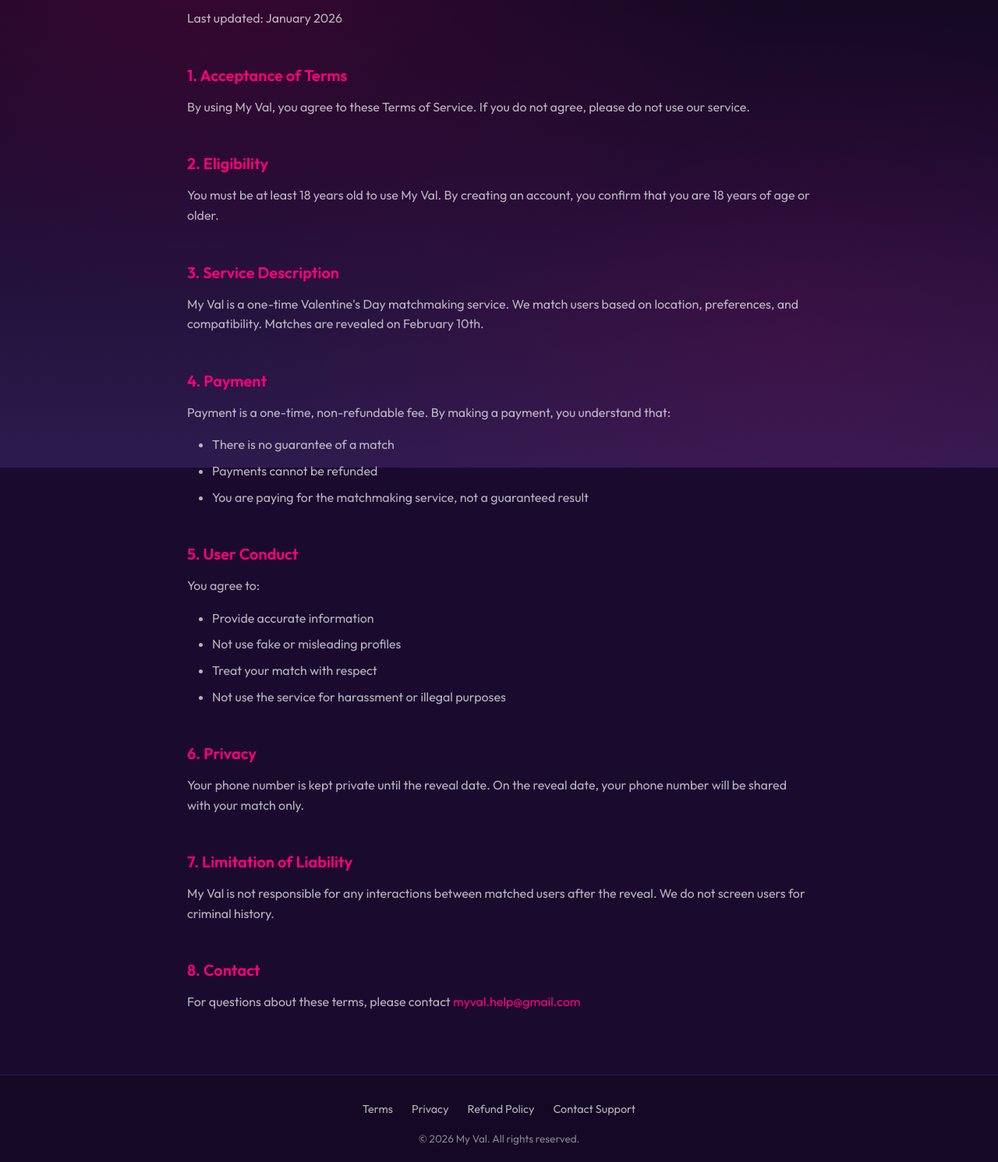
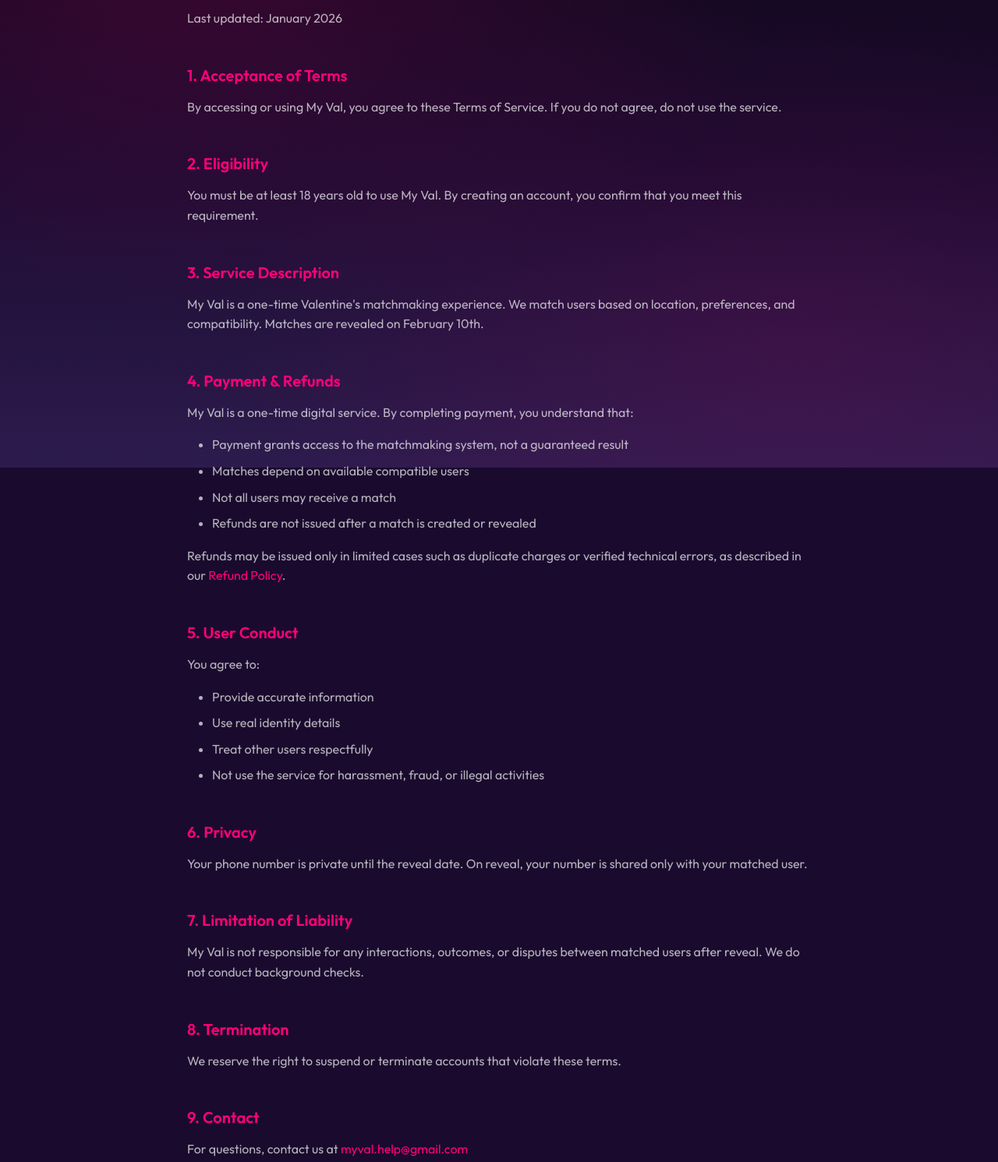
Before and after one commit to grandigitals/MyVal, a website: page frontend/terms.html in a window 1280 px wide. Shown: the part 200-1691 px from the top of the page at 78% size. Drawn offline with Linux system fonts and the light colour scheme.

Commit message:
Live payment activated

```diff
--- a/frontend/js/config.js
+++ b/frontend/js/config.js
@@ -13,7 +13,7 @@
     REVEAL_DATE: new Date('2026-02-10T00:00:00+01:00'),
 
     // Payment - Paystack
-    PAYSTACK_PUBLIC_KEY: 'pk_test_9c369555960d671de6bf186a73eb6b594df2f357',
+    PAYSTACK_PUBLIC_KEY: 'pk_live_5dc75e32458b1e76fd04b3ec74e9563255db81c9',
     PAYMENT_AMOUNT: 200000, // Amount in kobo (₦2,000)
     PAYMENT_CURRENCY: 'NGN',
 
--- a/frontend/terms.html
+++ b/frontend/terms.html
@@ -32,45 +32,50 @@
                 <p>Last updated: January 2026</p>
 
                 <h2>1. Acceptance of Terms</h2>
-                <p>By using My Val, you agree to these Terms of Service. If you do not agree, please do not use our
-                    service.</p>
+                <p>By accessing or using My Val, you agree to these Terms of Service. If you do not agree, do not use
+                    the service.</p>
 
                 <h2>2. Eligibility</h2>
-                <p>You must be at least 18 years old to use My Val. By creating an account, you confirm that you are 18
-                    years of age or older.</p>
+                <p>You must be at least 18 years old to use My Val. By creating an account, you confirm that you meet
+                    this requirement.</p>
 
                 <h2>3. Service Description</h2>
-                <p>My Val is a one-time Valentine's Day matchmaking service. We match users based on location,
+                <p>My Val is a one-time Valentine's matchmaking experience. We match users based on location,
                     preferences, and compatibility. Matches are revealed on February 10th.</p>
 
-                <h2>4. Payment</h2>
-                <p>Payment is a one-time, non-refundable fee. By making a payment, you understand that:</p>
+                <h2>4. Payment & Refunds</h2>
+                <p>My Val is a one-time digital service. By completing payment, you understand that:</p>
                 <ul>
-                    <li>There is no guarantee of a match</li>
-                    <li>Payments cannot be refunded</li>
-                    <li>You are paying for the matchmaking service, not a guaranteed result</li>
+                    <li>Payment grants access to the matchmaking system, not a guaranteed result</li>
+                    <li>Matches depend on available compatible users</li>
+                    <li>Not all users may receive a match</li>
+                    <li>Refunds are not issued after a match is created or revealed</li>
                 </ul>
+                <p>Refunds may be issued only in limited cases such as duplicate charges or verified technical errors,
+                    as described in our <a href="refund.html">Refund Policy</a>.</p>
 
                 <h2>5. User Conduct</h2>
                 <p>You agree to:</p>
                 <ul>
                     <li>Provide accurate information</li>
-                    <li>Not use fake or misleading profiles</li>
-                    <li>Treat your match with respect</li>
-                    <li>Not use the service for harassment or illegal purposes</li>
+                    <li>Use real identity details</li>
+                    <li>Treat other users respectfully</li>
+                    <li>Not use the service for harassment, fraud, or illegal activities</li>
                 </ul>
 
                 <h2>6. Privacy</h2>
-                <p>Your phone number is kept private until the reveal date. On the reveal date, your phone number will
-                    be shared with your match only.</p>
+                <p>Your phone number is private until the reveal date. On reveal, your number is shared only with your
+                    matched user.</p>
 
                 <h2>7. Limitation of Liability</h2>
-                <p>My Val is not responsible for any interactions between matched users after the reveal. We do not
-                    screen users for criminal history.</p>
+                <p>My Val is not responsible for any interactions, outcomes, or disputes between matched users after
+                    reveal. We do not conduct background checks.</p>
 
-                <h2>8. Contact</h2>
-                <p>For questions about these terms, please contact <a
-                        href="mailto:myval.help@gmail.com">myval.help@gmail.com</a></p>
+                <h2>8. Termination</h2>
+                <p>We reserve the right to suspend or terminate accounts that violate these terms.</p>
+
+                <h2>9. Contact</h2>
+                <p>For questions, contact us at <a href="mailto:myval.help@gmail.com">myval.help@gmail.com</a></p>
             </div>
         </div>
     </section>
```
